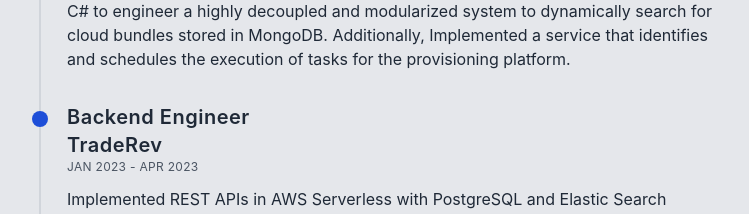
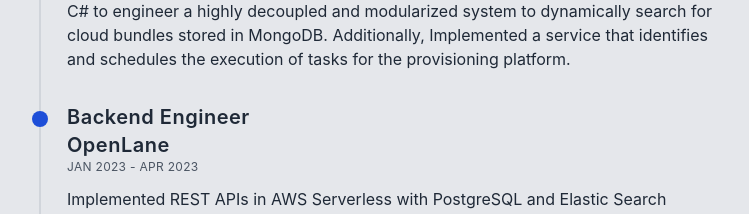
Before and after one commit to AbhinavGupta2002/Personal_Website_2, a React (Create React App) app: page / in a window 1280 px wide. Shown: the part 920-1134 px from the top of the page, without its empty margins (369-1118 px from the left). Built offline with nearby package versions, Linux system fonts and the light colour scheme.

Commit message:
resume update

```diff
--- a/src/TimeLine.js
+++ b/src/TimeLine.js
@@ -24,11 +24,11 @@
                                 </div>
                                 <div className="flex flex-col sm:relative sm:before:absolute sm:before:top-2 sm:before:w-4 sm:before:h-4 sm:before:rounded-full sm:before:left-[-35px] sm:before:z-[1] before:bg-blue-700">
                                     <h3 className="text-xl font-semibold tracking-wide">Backend Engineer</h3>
-                                    <h3 className="text-xl font-semibold tracking-wide">TradeRev</h3>
+                                    <h3 className="text-xl font-semibold tracking-wide">OpenLane</h3>
                                     <time className={mode === 'day' ? "text-xs tracking-wide uppercase text-gray-600" : "text-xs tracking-wide uppercase text-gray-500"}>Jan 2023 - Apr 2023</time>
                                     <p className="mt-3">Implemented REST APIs in AWS Serverless with PostgreSQL and Elastic Search databases, which involved making
 lambda functions, handlers, controllers, query builders, post-processors, and adding on to Swagger files in TypeScript. Developed object-oriented backend services that call external APIs from
-organizations like Okta and Amazon. Developed software for and worked closely with teams from different organizations, such as Adesa, TradeRev, and OpenLane.</p>
+organizations like Okta and Amazon. Developed software for and worked closely with teams from different organizations, such as Adesa, TradeRev, and Okta.</p>
                                 </div>
                                 <div className="flex flex-col sm:relative sm:before:absolute sm:before:top-2 sm:before:w-4 sm:before:h-4 sm:before:rounded-full sm:before:left-[-35px] sm:before:z-[1] before:bg-blue-700">
                                     <h3 className="text-xl font-semibold tracking-wide">CTO and Co-Founder</h3>
```
Also changed, not shown: 1 other file (tests, documents, lock files or other folders).
